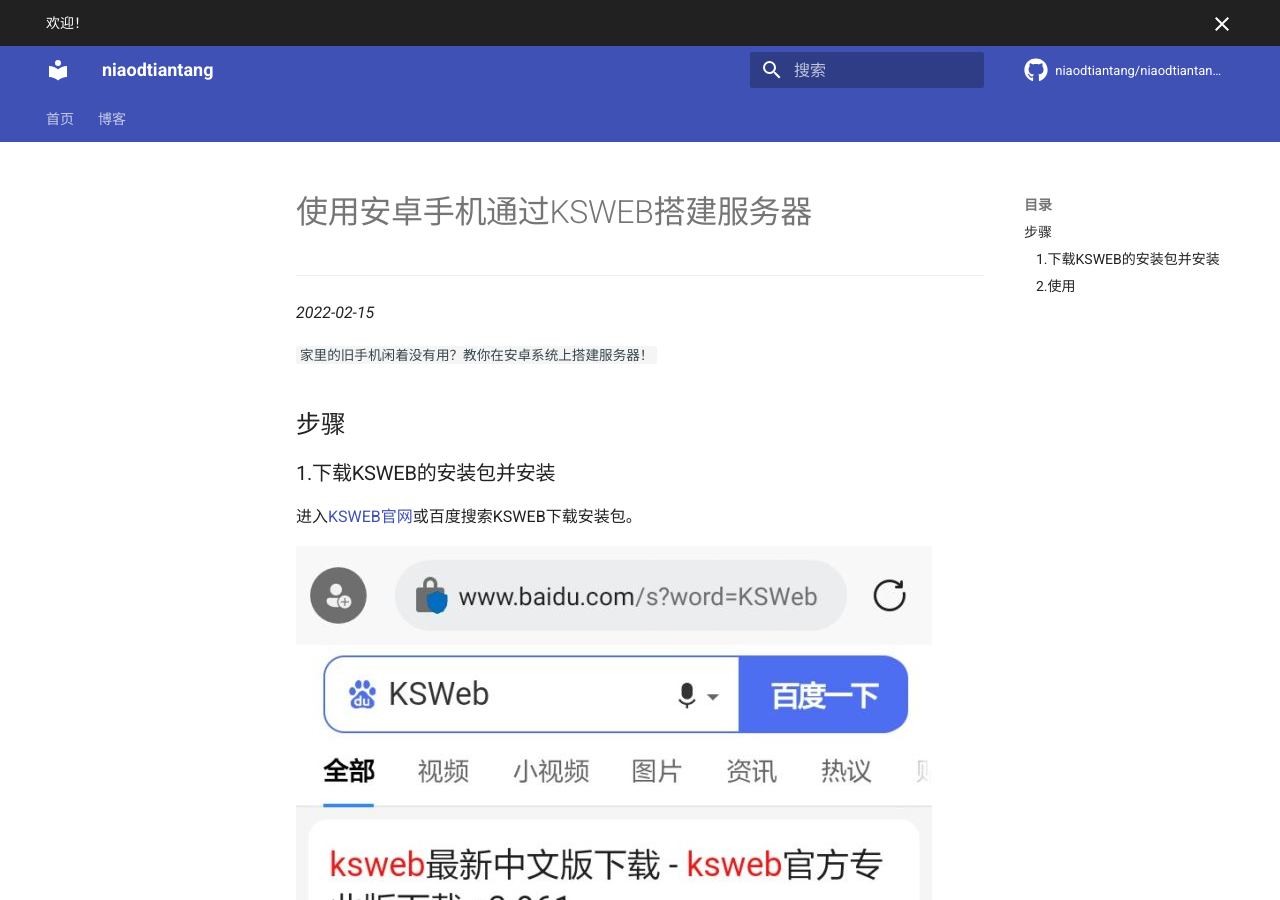
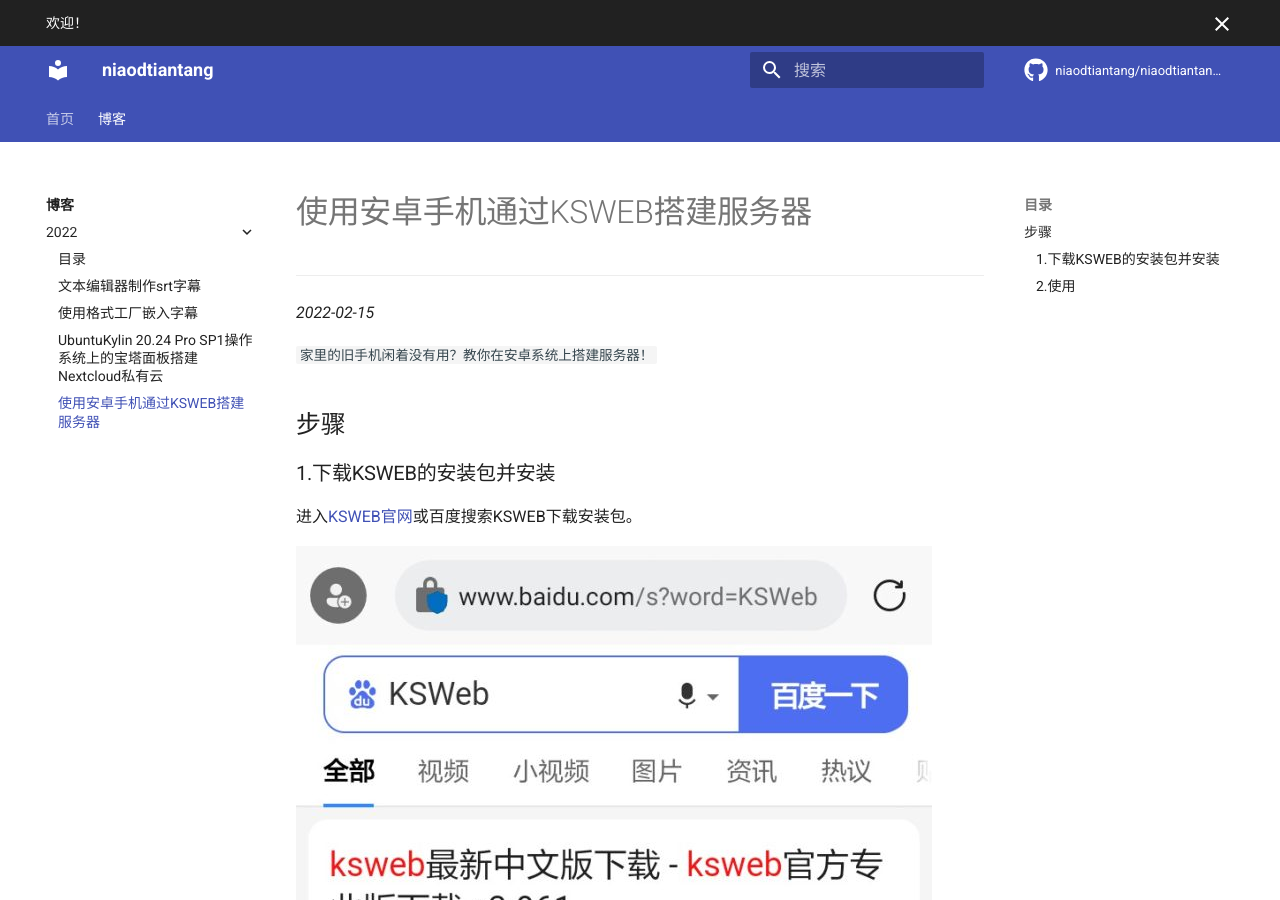
Before and after one commit to halfoffive/halfoffive.github.io, an MkDocs documentation site: the page built from docs/blog/4.md, in a window 1280 px wide and 900 px high. Built offline with MkDocs 1.6.1 and Material for MkDocs 9.7.7, drawn with Linux system fonts in a browser that asks for light colours; comment, search, counter and statistics services are not loaded; some of the changed lines change nothing that is shown.

Commit message:
Update mkdocs.yml

```diff
--- a/mkdocs.yml
+++ b/mkdocs.yml
@@ -9,6 +9,7 @@
         - 文本编辑器制作srt字幕: blog/1.md
         - 使用格式工厂嵌入字幕: blog/2.md
         - UbuntuKylin 20.24 Pro SP1操作系统上的宝塔面板搭建Nextcloud私有云: blog/3.md
+        - 使用安卓手机通过KSWEB搭建服务器: blog/4.md
 theme:
    name: material
    custom_dir: docs/overrides
```
